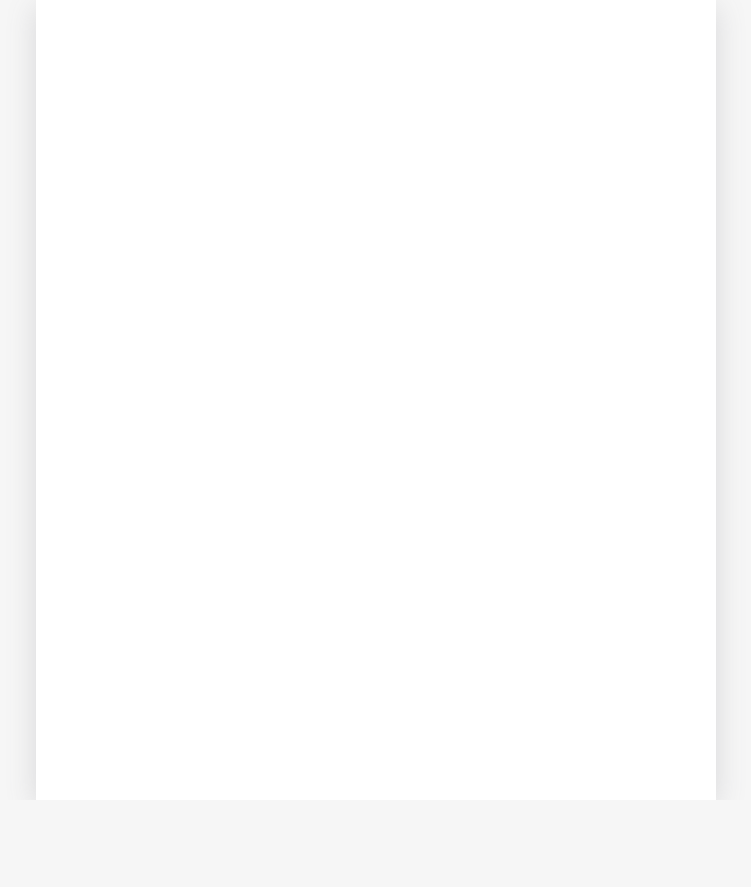
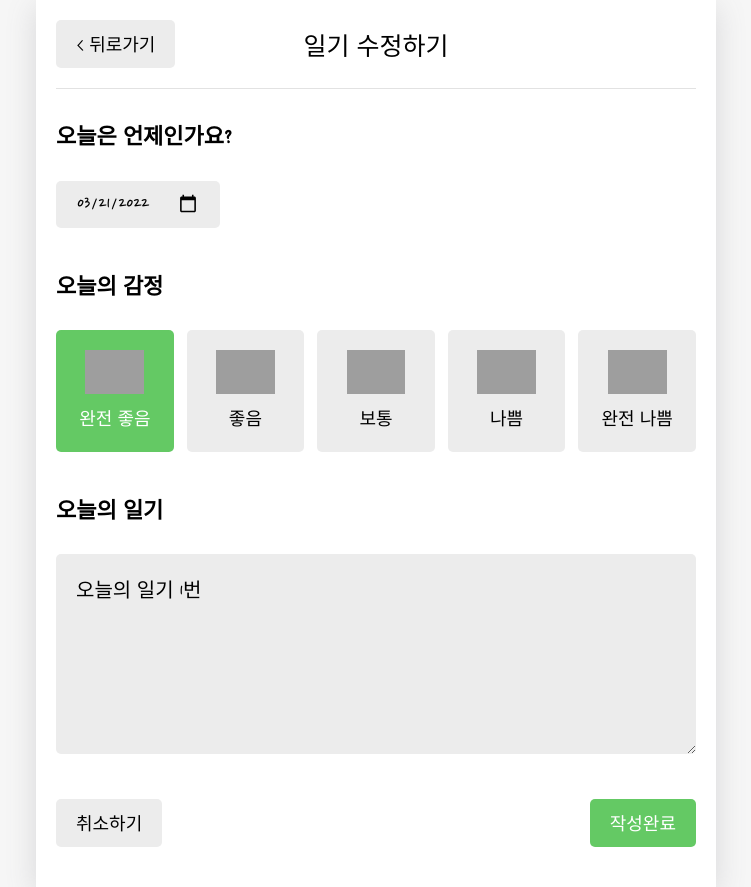
Before and after one commit to jisu2433/React-study, a React (Create React App) app in the folder emotion-diary/: page /edit/1 in a window 1280 px wide. Before the commit this address had no page. Shown: the whole page, without its empty margins (264-1015 px from the left). Before the commit the page ends 800 px from the top, so only its background shows below. Built offline with nearby package versions, Linux system fonts and the light colour scheme; grey boxes are pictures that could not be loaded; a web font is replaced by a local one.

Commit message:
Add : Edit 페이지

```diff
--- a/emotion-diary/src/App.js
+++ b/emotion-diary/src/App.js
@@ -116,7 +116,7 @@
           <Routes>
             <Route path="/" element={<Home/>}/>
             <Route path="/new" element={<New/>}/>
-            <Route path="/edit" element={<Edit/>}/>
+            <Route path="/edit/:id" element={<Edit/>}/>
             <Route path="/diary/:id" element={<Diary/>}/>
           </Routes>
         </div>
--- a/emotion-diary/src/components/DiaryEditor.js
+++ b/emotion-diary/src/components/DiaryEditor.js
@@ -1,4 +1,4 @@
-import { useContext, useRef, useState } from "react";
+import { useContext, useEffect, useRef, useState } from "react";
 import { useNavigate } from "react-router-dom";
 import { DiaryDispatchContext } from "../App";
 
@@ -41,13 +41,13 @@
   return date.toISOString().slice(0, 10);
 };
 
-const DiaryEditor = () => {
+const DiaryEditor = ({isEdit, originData}) => {
   const [emotion, setEmotion] = useState(3);
   const [date, setDate] = useState(getStringDate(new Date()));
   const [content, setContent] = useState("");
   const contentRef = useRef();
 
-  const {onCreate} = useContext(DiaryDispatchContext)
+  const {onCreate, onEdit} = useContext(DiaryDispatchContext)
   const handleClickEmote = (emotion) => {
     setEmotion(emotion);
   };
@@ -60,14 +60,28 @@
       return;
     }
 
+    if(window.confirm(isEdit? "일기를 수정하시겠습니까?" : "새로운 일기를 작성하시겠습니까?")){
+      if(!isEdit){
+        onCreate(date, content, emotion);
+      }else{
+        onEdit(originData.id, date, content, emotion);
+      }
+    }
     onCreate(date, content, emotion);
     navigate('/',{replace:true});
   };
 
+  useEffect(()=>{
+    if(isEdit){
+      setDate(getStringDate(new Date(parseInt(originData.date))));
+      setEmotion(originData.emotion);
+      setContent(originData.content);
+    }
+  },[isEdit,originData])
   return (
   <div className="DiaryEditor">
     <MyHeader
-      headText={'새 일기쓰기'}
+      headText={isEdit ? "일기 수정하기" : "새 일기쓰기"}
       leftChild={<MyButton text={"< 뒤로가기"} onClick={() => navigate(-1)}/>}
     />
     <div>
--- a/emotion-diary/src/pages/Edit.js
+++ b/emotion-diary/src/pages/Edit.js
@@ -1,26 +1,31 @@
-import { useNavigate, useSearchParams } from "react-router-dom";
+import { useContext, useEffect, useState } from "react";
+import { useNavigate, useParams } from "react-router-dom";
+import { DiaryStateContext } from "../App";
+import DiaryEditor from "../components/DiaryEditor";
 
 const Edit = () => {
+  const [originData, setOriginData] = useState();
   const navigate = useNavigate();
-  const [searchParams, setSearchParams] = useSearchParams();
+  const { id } = useParams();
 
-  const id = searchParams.get('id');
-  console.log("id : ", id);
+  const diaryList = useContext(DiaryStateContext);
+
+  useEffect(()=>{
+    if(diaryList.length >= 1){
+      const targetDiary = diaryList.find((it)=>parseInt(it.id) === parseInt(id)
+      );
+      console.log(targetDiary);
+
+      if(targetDiary){
+        setOriginData(targetDiary);
+      }else{
+        navigate('/',{ replace:true })
+      }
+    }
+  },[id,diaryList]);
 
   return (
-  <div>
-    <h1>Edit</h1>
-    <p>이것은 일기 수정 페이지 입니다.</p>
-    <button onClick={()=>setSearchParams({who:'maeng'})}>
-      QS바꾸기
-    </button>
-    <button onClick={()=>{navigate('/home')}}>
-      Home으로 가기
-    </button>
-    <button onClick={()=> {navigate(-1);}}>
-      뒤로가기
-    </button>
-  </div>
+    <div>{originData && <DiaryEditor isEdit={true} originData={originData}/>}</div>
   );
 };
 
```
